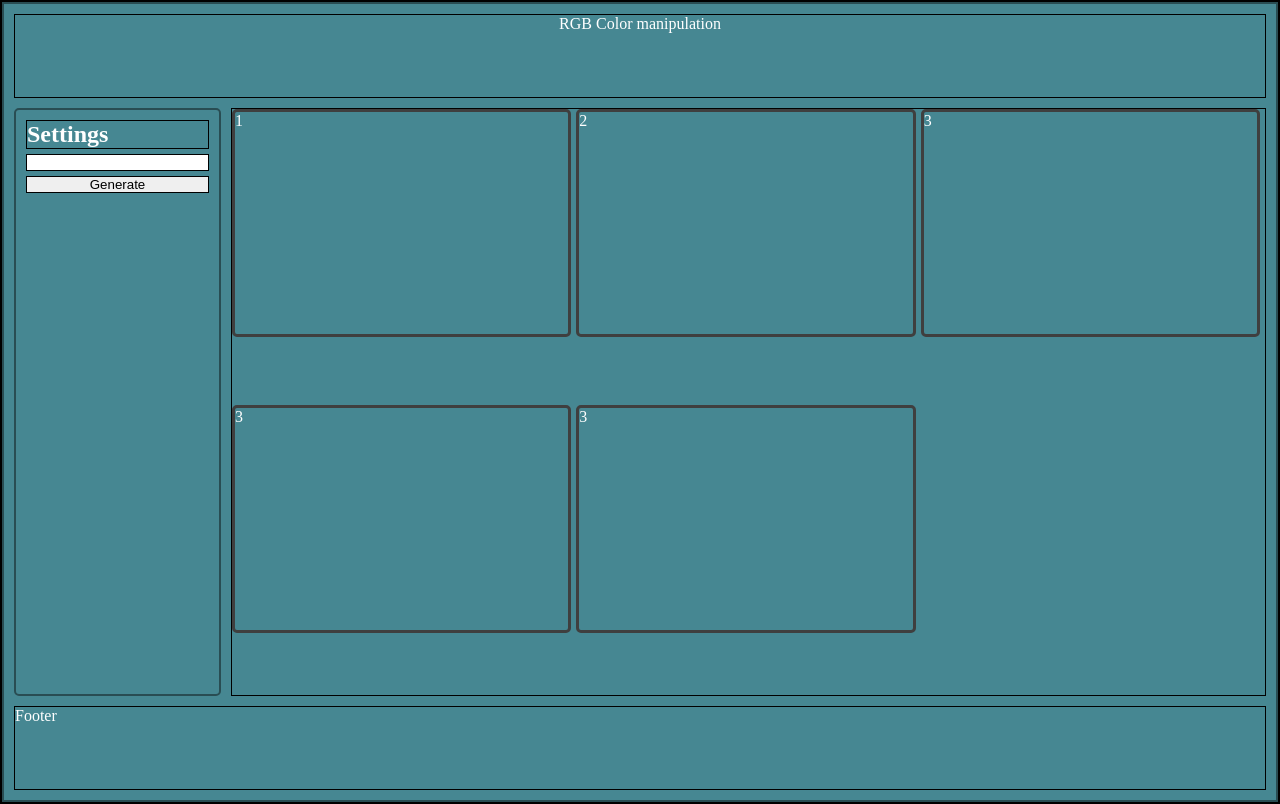
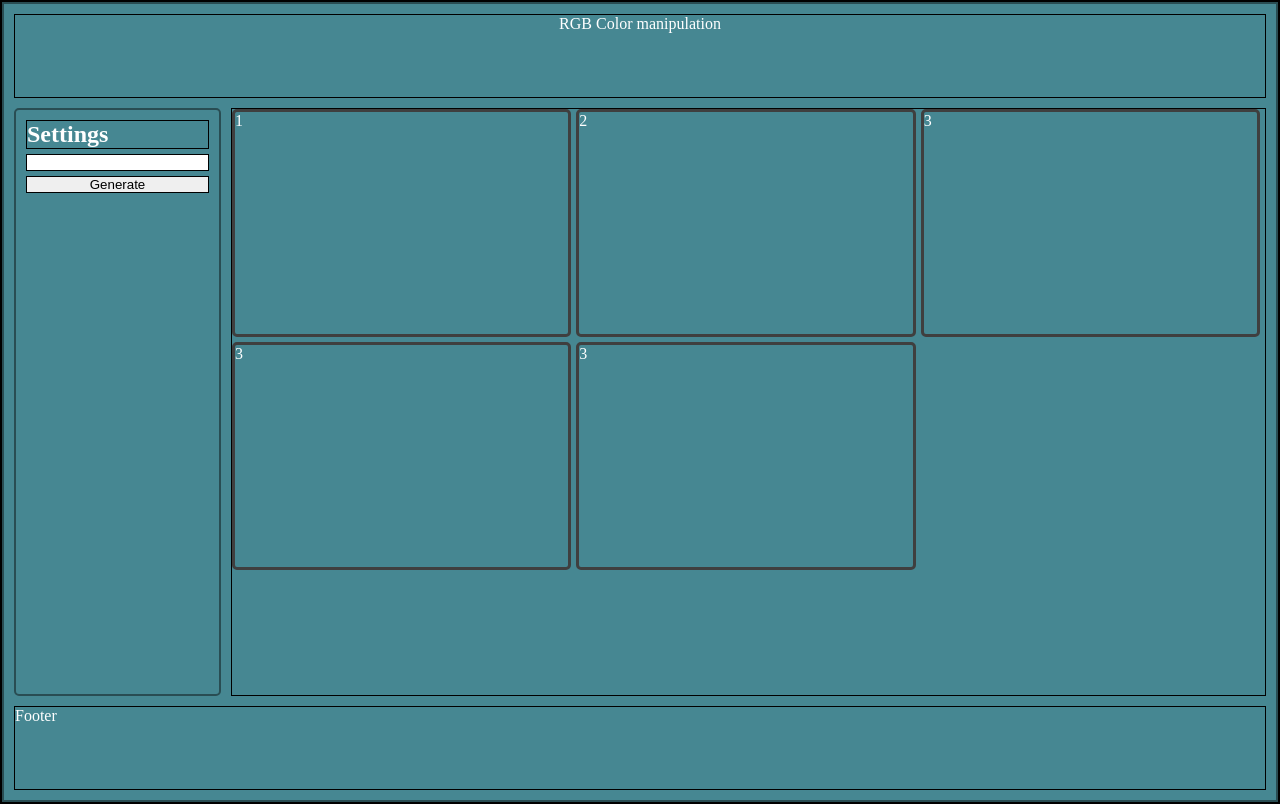
Before and after one commit to DunadanEru/rgb_manipulations, a plain HTML site: page index.html in a window 1280 px wide. Drawn offline with Linux system fonts and the light colour scheme.

Commit message:
fixed boxes alignment inside main container

```diff
--- a/index.css
+++ b/index.css
@@ -48,7 +48,7 @@
     grid-row: 2/3;
     gap: var(--boxGap);
     justify-content: start;
-    align-items: flex-start;
+    align-content: flex-start;  /*align-items will align only in single row / align-content will align all rows  */
 }
 
 .ratio-box {
@@ -74,7 +74,6 @@
     border-radius: 5px;
     gap: 5px;
     padding: 10px;
-
 }
 
 .footer {
```
